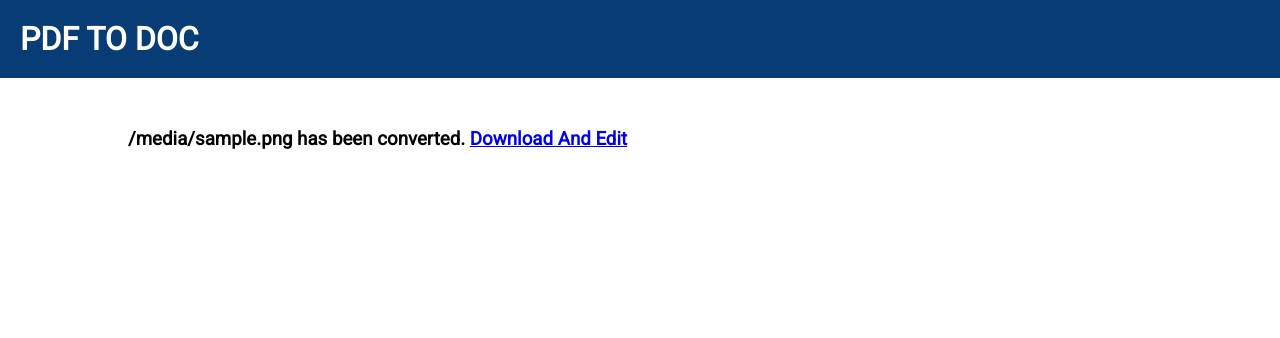
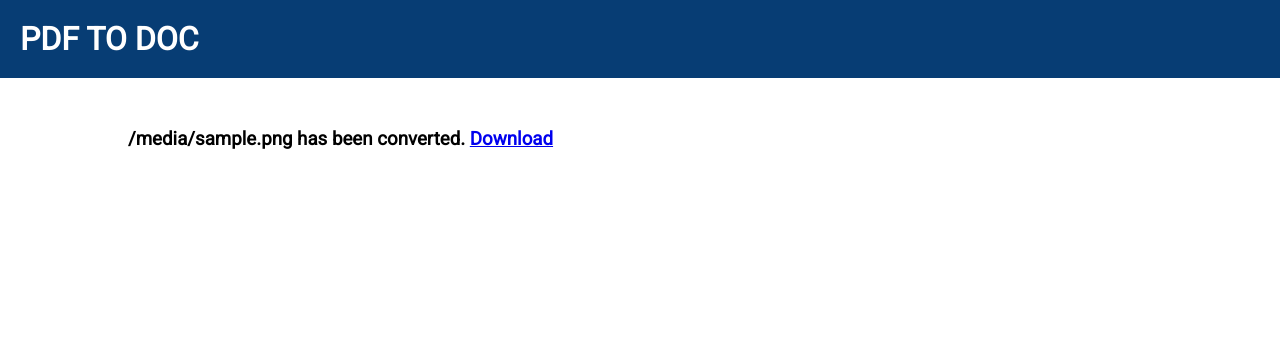
Before and after one commit to meherish1524/pdf2doc, a Flask app: template templates/file-edit.html in a window 1280 px wide. Shown: the top 338 px of the page. Run offline with Flask 2, Linux system fonts and the light colour scheme; the template is opened without the code that fills it: most values are stand-ins (such as "Sample title", 1, 10 or a date in 2020); some libraries are stand-ins or nearby versions.

Commit message:
Update file-edit.html

```diff
--- a/templates/file-edit.html
+++ b/templates/file-edit.html
@@ -1,7 +1,7 @@
 {% extends 'base.html' %}
 {% block body %}
     <div class="container">
-        <h3>{{filename}} has been converted. <a href="../static/uploads/{{output}}">Download And Edit</a></h3>
+        <h3>{{filename}} has been converted. <a href="../static/uploads/{{output}}">Download</a></h3>
     </div>
 <marquee >Copright©2021 to COPYCAT </marquee>
 
```
